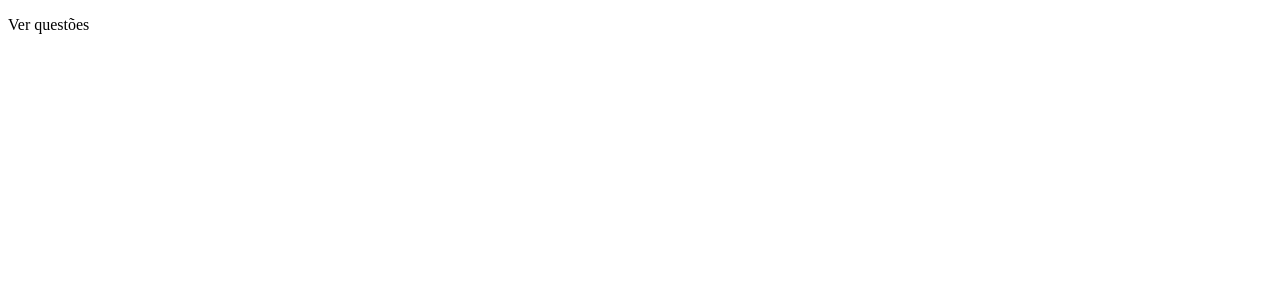
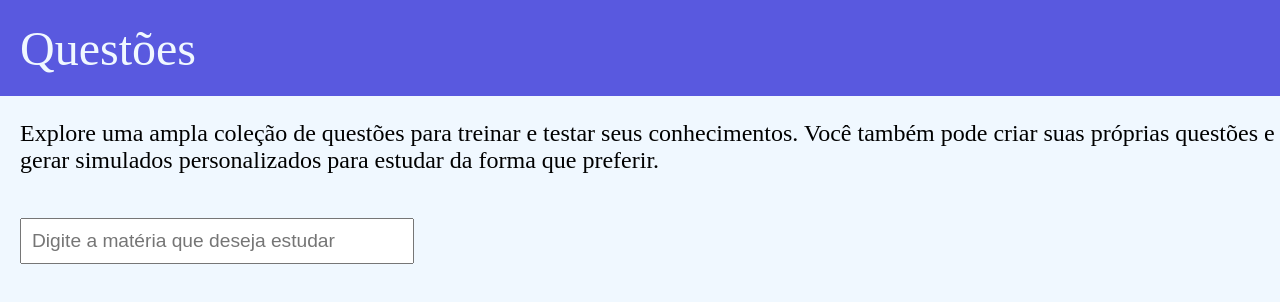
Before and after one commit to vestFacil/projetoFinalInfo, a plain HTML site: page src/questao.html in a window 1280 px wide. Drawn offline with Linux system fonts and the light colour scheme.

Commit message:
feat: tela questões

```diff
--- /dev/null
+++ b/src/css/caderno.css
@@ -0,0 +1,20 @@
+body {
+    padding: 0;
+    margin: 0;
+    background-color: aliceblue;
+}
+
+.topo {
+    display: flex;
+    align-items: center;
+    width: 100%;
+    height: 12vh;
+    background-color: rgb(89, 89, 223);
+}
+
+.topo p{
+    margin: 0;
+    font-size: 3rem;
+    margin-left: 20px;
+    color: aliceblue;
+}
--- /dev/null
+++ b/src/css/questao.css
@@ -0,0 +1,36 @@
+body {
+    padding: 0;
+    margin: 0;
+    background-color: aliceblue;
+}
+
+.topo {
+    display: flex;
+    align-items: center;
+    width: 100%;
+    height: 12vh;
+    background-color: rgb(89, 89, 223);
+}
+
+.topo p{
+    margin: 0;
+    font-size: 3rem;
+    margin-left: 20px;
+    color: aliceblue;
+}
+
+.corpo{
+    margin-left: 20px;
+}
+
+.corpo p{
+    font-size: 1.5rem;
+}
+
+.corpo input{
+    width: 30%;
+    height: 5vh;
+    margin-top: 20px;
+    font-size: 1.2rem;
+    padding-left: 10px;
+}
--- /dev/null
+++ b/src/css/redacao.css
@@ -0,0 +1,20 @@
+body {
+    padding: 0;
+    margin: 0;
+    background-color: aliceblue;
+}
+
+.topo {
+    display: flex;
+    align-items: center;
+    width: 100%;
+    height: 12vh;
+    background-color: rgb(89, 89, 223);
+}
+
+.topo p{
+    margin: 0;
+    font-size: 3rem;
+    margin-left: 20px;
+    color: aliceblue;
+}
--- a/src/questao.html
+++ b/src/questao.html
@@ -4,8 +4,18 @@
     <meta charset="UTF-8">
     <meta name="viewport" content="width=device-width, initial-scale=1.0">
     <title>Questoes</title>
+    <link rel="stylesheet" href="css/questao.css">
 </head>
 <body>
-    <p>Ver questões</p>
+    <div class="topo">
+        <p>Questões</p>
+    </div>
+
+    <div class="corpo">
+        <p>Explore uma ampla coleção de questões para treinar e testar seus conhecimentos. Você também pode criar suas próprias questões e gerar simulados personalizados para estudar da forma que preferir.</p>
+        <input type="text" placeholder="Digite a matéria que deseja estudar">
+    </div>
+
+    <script src="js/questao.js"></script>
 </body>
 </html>
```
Also changed, not shown: src/caderno.html (+14 -0 lines), src/css/style.css (+30 -0 lines), src/index.html (+1 -1 lines), src/redacao.html (+14 -0 lines), src/js/questao.js (added), src/js/script.js (line endings or trailing spaces).
